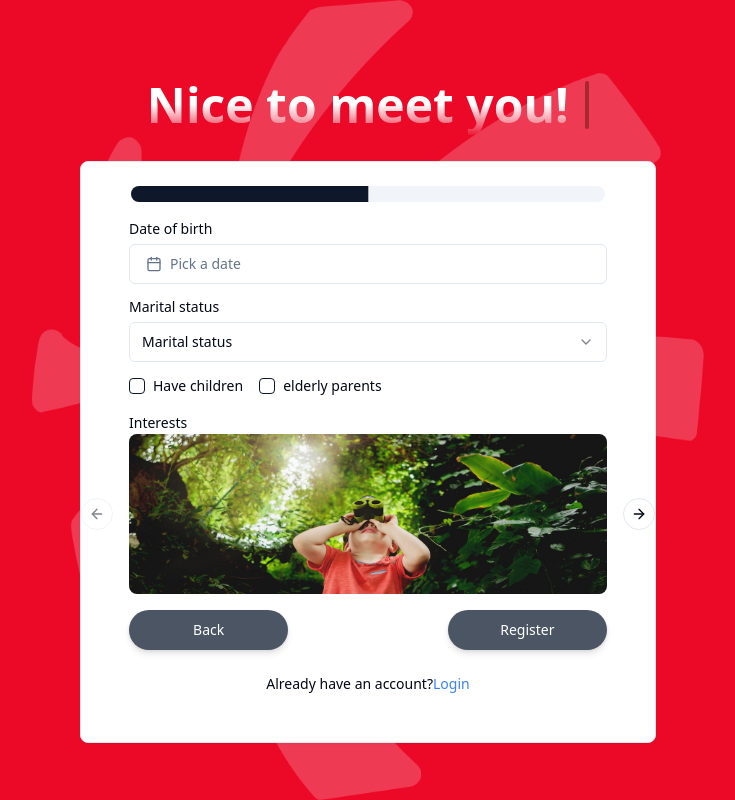
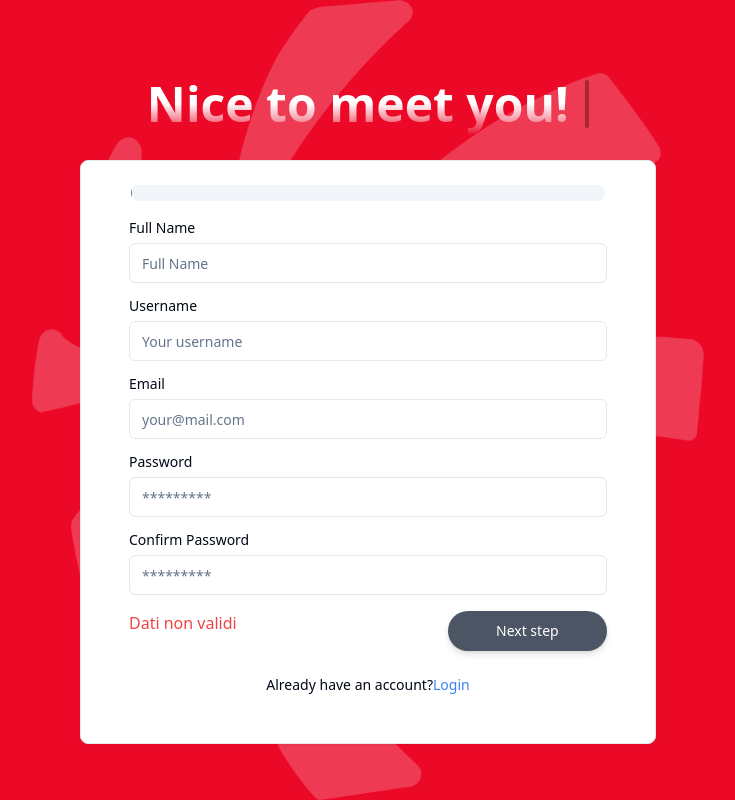
Before and after one commit to Fbiondo00/Leonardo-project, a React (Vite) app in the folder leonardo/: page /signup in a window 1280 px wide. Both pictures are taken after a click on the button "Next step". Shown: the whole page, without its empty margins (272-1007 px from the left). Built offline with nearby package versions, Linux system fonts and the light colour scheme.

Commit message:
set check register

```diff
--- a/leonardo/src/pages/Registration/RegisterPage.tsx
+++ b/leonardo/src/pages/Registration/RegisterPage.tsx
@@ -17,18 +17,23 @@ interface Registration {
 
 export function RegisterForm() {
 
+  const [ck, setCk] = useState<boolean>(true)
   const [allInfo, setAllInfo] = useState<Registration>();
   const [step, setStape] = useState<number>(0)
 
   const HandleFirstSubmit = () => {
-    //if (step < 1 && allInfo?.email != undefined && allInfo?.fullName != undefined && allInfo?.username != undefined && allInfo?.password != undefined)
+    if (step < 1 && allInfo?.email != undefined && allInfo?.fullName != undefined && allInfo?.username != undefined && allInfo?.password != undefined)
+    {
+      setStape(step => step + 1);
+    }
+    else
+    {
+      setCk(false);
+    }
+    //if (step < 1)
     //{
     //  setStape(step => step + 1);
     //}
-    if (step < 1)
-    {
-      setStape(step => step + 1);
-    }
   };
 
   const HandleSubmitBack = () => {
@@ -63,14 +68,27 @@ export function RegisterForm() {
 		    <CardContent>
         {step === 0 &&
           <>
-            <SignapStep1 setAllInfo={setAllInfo}/>
+            <SignapStep1 setAllInfo={setAllInfo} setCk={setCk}/>
             <div className="flex justify-end mt-4">
+              {
+                ck == false &&
+                  <div className="flex justify-between w-full">
+                    <span className="text-red-500">Dati non validi</span>
                     <Button
                     type="submit"
                     className="w-1/3 bg-gray-600 text-white py-2 px-4 rounded-full shadow-custom"
                     onClick={HandleFirstSubmit}>
                         Next step
                     </Button>
+                  </div>
+                ||
+                  <Button
+                  type="submit"
+                  className="w-1/3 bg-gray-600 text-white py-2 px-4 rounded-full shadow-custom"
+                  onClick={HandleFirstSubmit}>
+                      Next step
+                  </Button>
+              }
             </div>
           </>
         }
--- a/leonardo/src/pages/Registration/SignapStep1.tsx
+++ b/leonardo/src/pages/Registration/SignapStep1.tsx
@@ -11,9 +11,10 @@ interface Registration {
 
 interface SignapStep1Props {
   setAllInfo: React.Dispatch<React.SetStateAction<Registration | undefined>>;
+  setCk: React.Dispatch<React.SetStateAction<boolean>>;
 }
 
-export function SignapStep1({ setAllInfo }: SignapStep1Props) {
+export function SignapStep1({ setAllInfo, setCk}: SignapStep1Props) {
 
   const [psw , setPsw] = useState<string>("");
   const [error, setError] = useState<number>(0);
@@ -35,6 +36,7 @@ export function SignapStep1({ setAllInfo }: SignapStep1Props) {
 
 
   const handleFullNameChange = (e: ChangeEvent<HTMLInputElement>): void => {
+    setCk(true);
     setAllInfo((prevInfo) => ({
       ...prevInfo,
       fullName: e.target.value,
@@ -42,6 +44,7 @@ export function SignapStep1({ setAllInfo }: SignapStep1Props) {
   };
 
   const handleUsernameChange = (e: ChangeEvent<HTMLInputElement>): void => {
+    setCk(true);
     setAllInfo((prevInfo) => ({
       ...prevInfo,
       username: e.target.value,
@@ -49,6 +52,7 @@ export function SignapStep1({ setAllInfo }: SignapStep1Props) {
   };
 
   const handleEmailChange = (e: ChangeEvent<HTMLInputElement>): void => {
+    setCk(true);
     if (validateEmail(e.target.value) == false)
     {
       setAllInfo((prevInfo) => ({
@@ -68,6 +72,7 @@ export function SignapStep1({ setAllInfo }: SignapStep1Props) {
   };
 
   const handlePasswordChange = (e: ChangeEvent<HTMLInputElement>): void => {
+    setCk(true);
     if (validatePassword(e.target.value) == false)
       setError(2);
     else
@@ -78,6 +83,7 @@ export function SignapStep1({ setAllInfo }: SignapStep1Props) {
   };
 
   const handleConfirmPasswordChange = (e: ChangeEvent<HTMLInputElement>): void => {
+    setCk(true);
     if (validateConfirmPassword(e.target.value) == false)
     {
       setAllInfo((prevInfo) => ({
@@ -147,7 +153,7 @@ export function SignapStep1({ setAllInfo }: SignapStep1Props) {
                 />
                 { error == 2 &&
                   <>
-                    <span className="text-red-500">Psw non valida</span>
+                    <span className="text-red-500">Password non valida</span>
                   </>
                 }
               </div>
```
Lines whose indentation alone changed are shown as unchanged.
